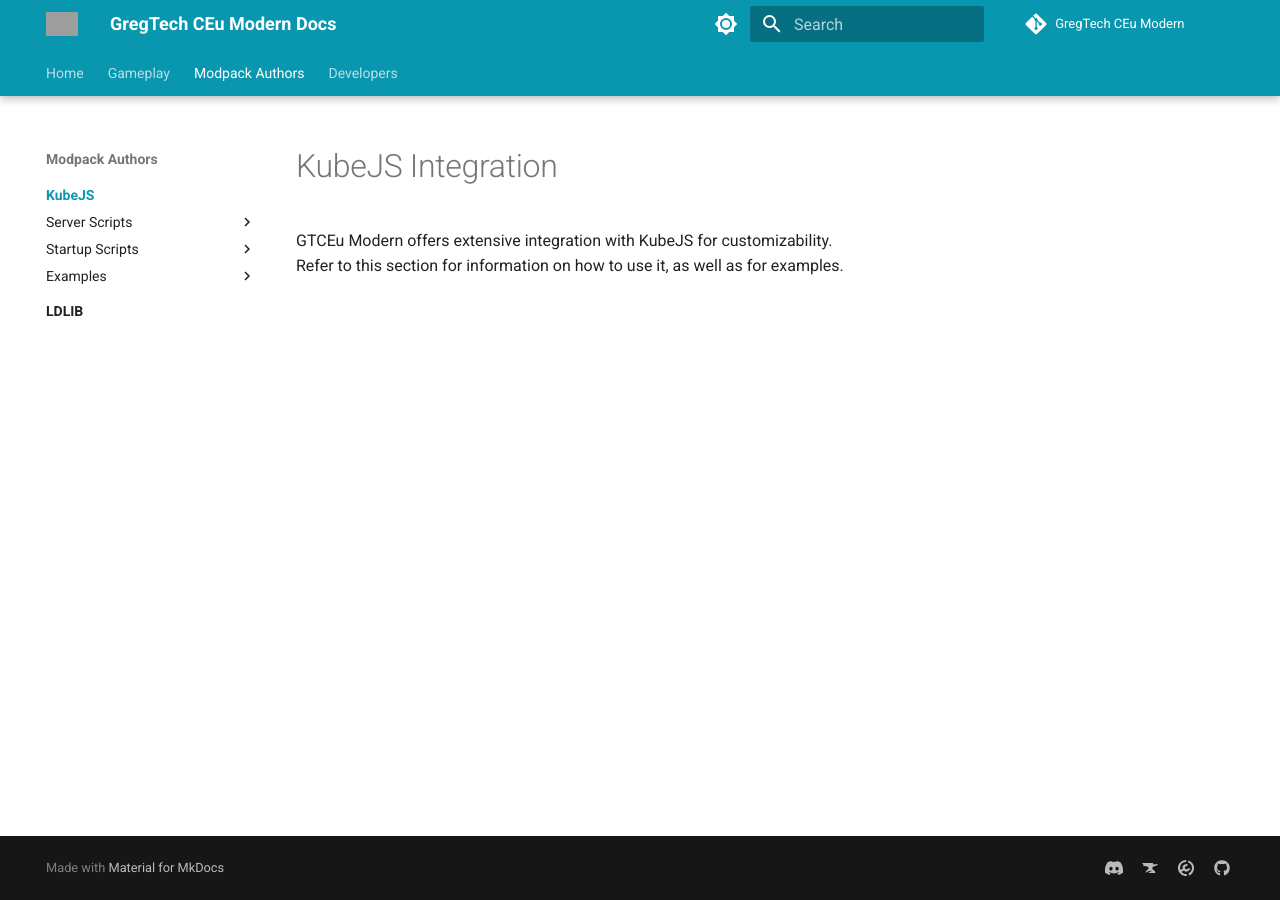
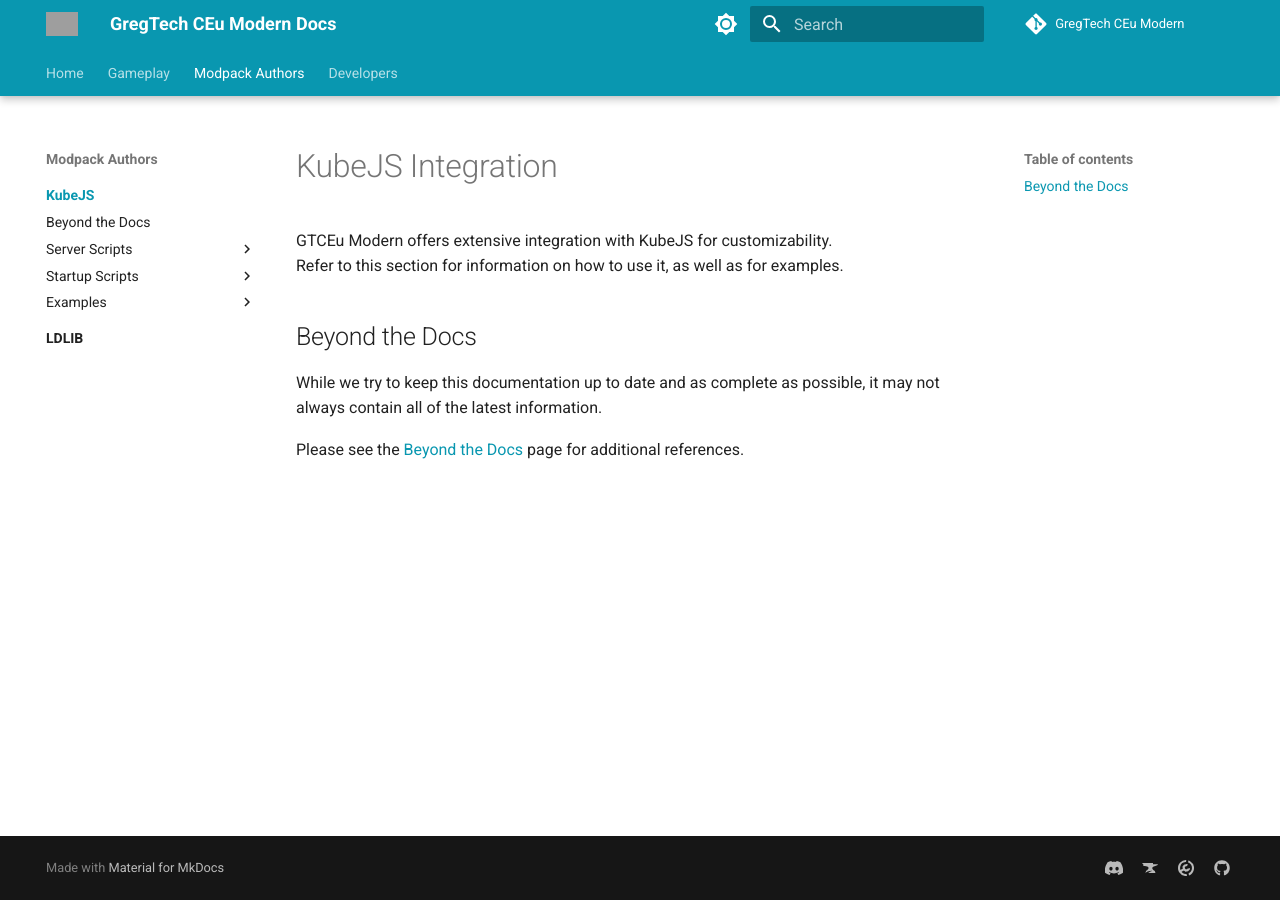
Before and after one commit to GregTechCEu/gtceu-modern-docs, an MkDocs documentation site: the page built from docs/Modpacks/KubeJS/index.md, in a window 1280 px wide. Built offline with MkDocs 1.6.1 and Material for MkDocs 9.7.7, drawn with Linux system fonts in a browser that asks for light colours; comment, search, counter and statistics services are not loaded; grey boxes are pictures that could not be loaded.

```diff
--- a/docs/Modpacks/KubeJS/index.md
+++ b/docs/Modpacks/KubeJS/index.md
@@ -7,3 +7,10 @@ title: KubeJS Integration
 
 GTCEu Modern offers extensive integration with KubeJS for customizability.
 Refer to this section for information on how to use it, as well as for examples.
+
+
+## Beyond the Docs
+
+While we try to keep this documentation up to date and as complete as possible, it may not always contain all of the latest information.
+
+Please see the [Beyond the Docs](./Beyond-The-Docs.md) page for additional references.
```
Also changed, not shown: docs/Modpacks/KubeJS/Beyond-The-Docs.md (added, +30 -0 lines).
